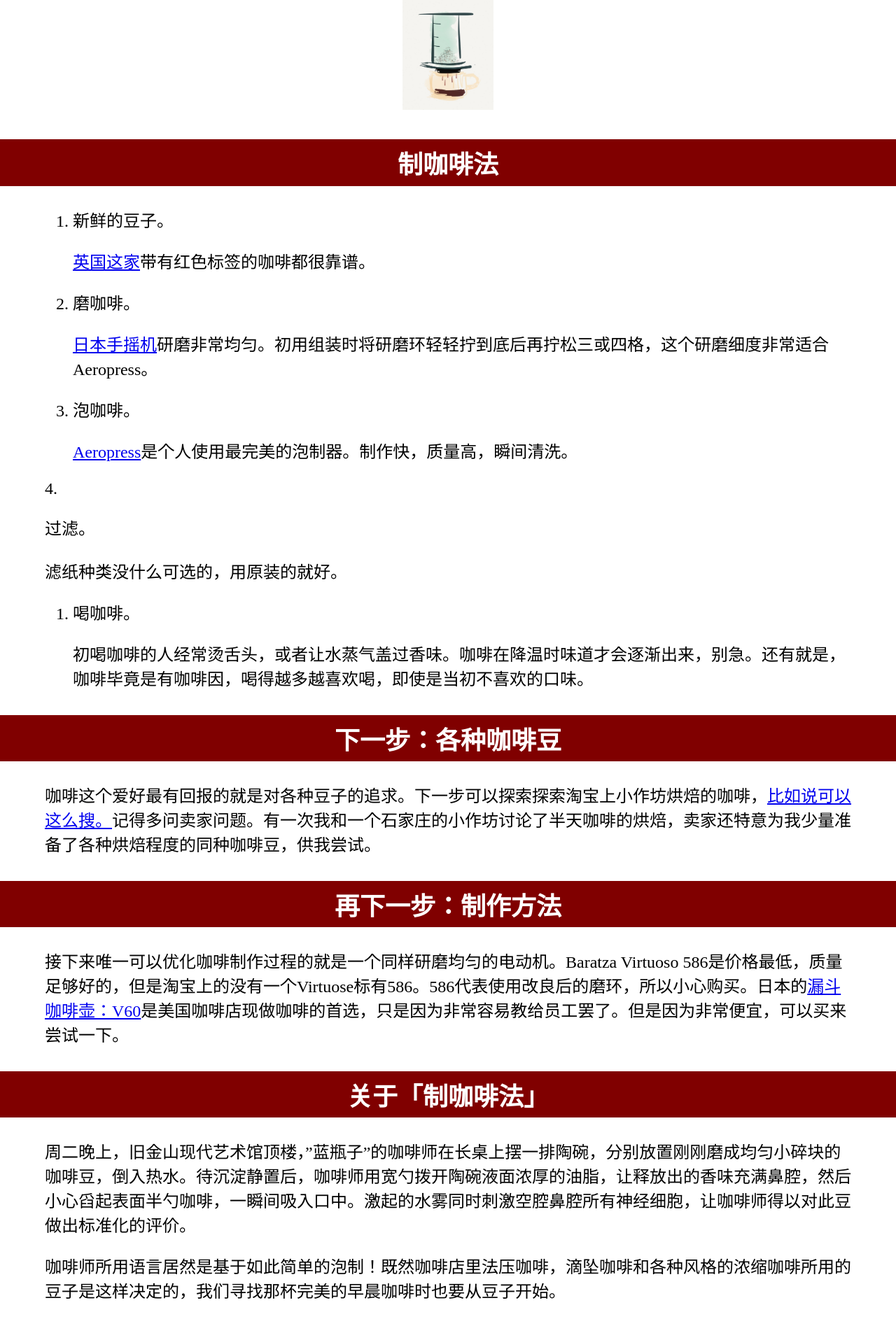
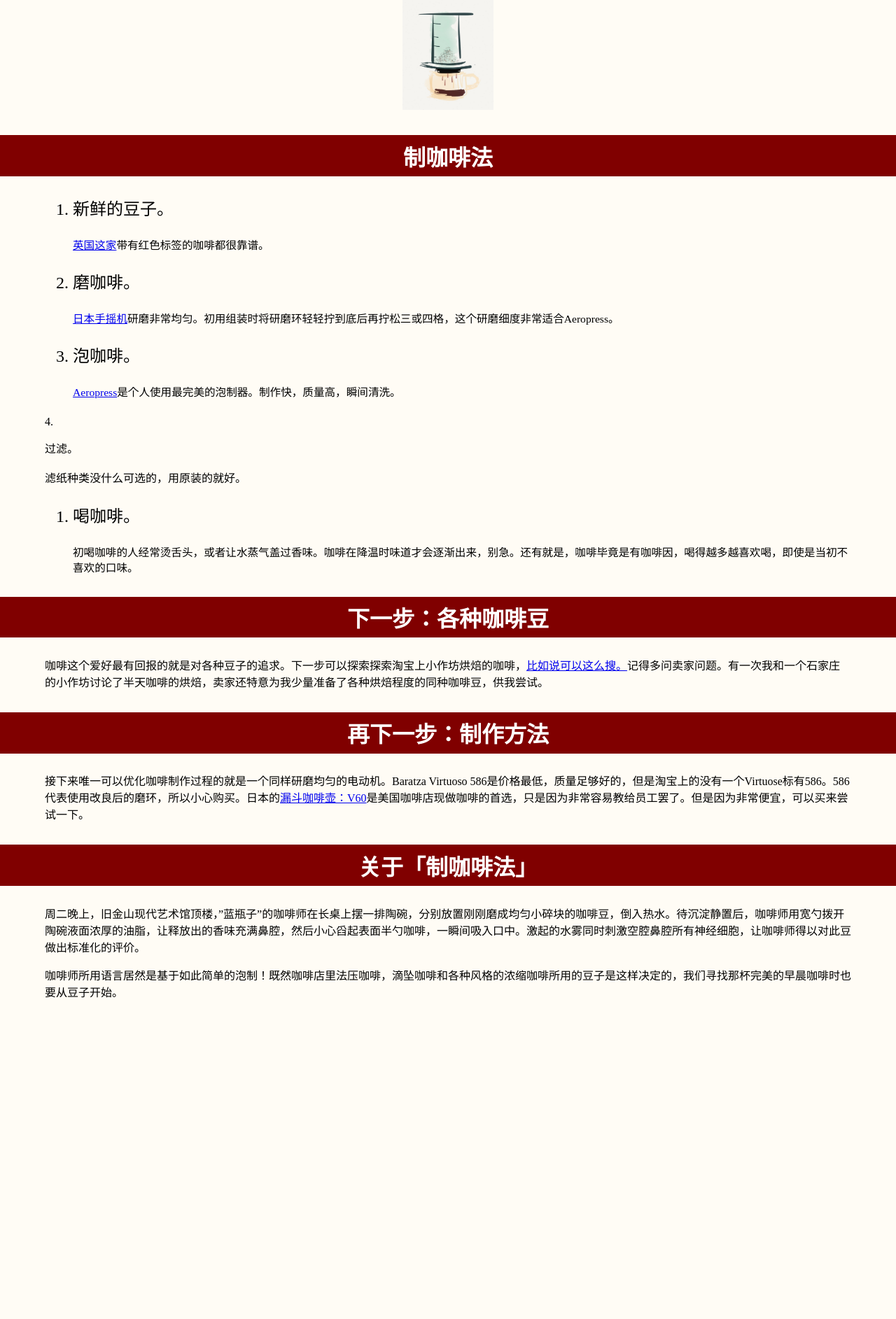
Before and after one commit to pspEgg/cohi, a Jekyll site: the page built from index.md, in a window 1280 px wide. Shown: the whole page at 70% size. Built offline with Jekyll 4.4.1, drawn with Linux system fonts in a browser that asks for light colours; Markdown is read by kramdown in place of the engine named in the settings; after the commit the page ends 1445 px from its top, so only the background shows below that.

Commit message:
lead paragraphs are large

```diff
--- a/_layouts/default.html
+++ b/_layouts/default.html
@@ -7,18 +7,20 @@ title: template
 <head>
     <meta charset="UTF-8">
     <meta name="viewport" content="width=device-width">
-    <title>{{page.title}}</title>
+    <title>{{title}}</title>
 </head>
 
 <style type="text/css">
 
+
 	body{
+	background-color: #fffcf5;
 	margin:0;
 	padding:0;
-	font-size:24px;
+	font-size:16px;
 	}
 	h1,h2,h3{
-	font-size:1.5em;
+	font-size:2em;
 	text-align:center;
 	background-color: maroon;
 	color:white;
@@ -39,6 +41,13 @@ title: template
 	//max-width:640px;
 	margin:0 auto;
 	}
+	ol{
+	font-size:1.5em;
+	}
+	li p ~ p {
+	font-size:0.65em;
+	}
+
 
 
 </style>
```
Also changed, not shown: other parts of _layouts/default.html (+1 -1 lines).
